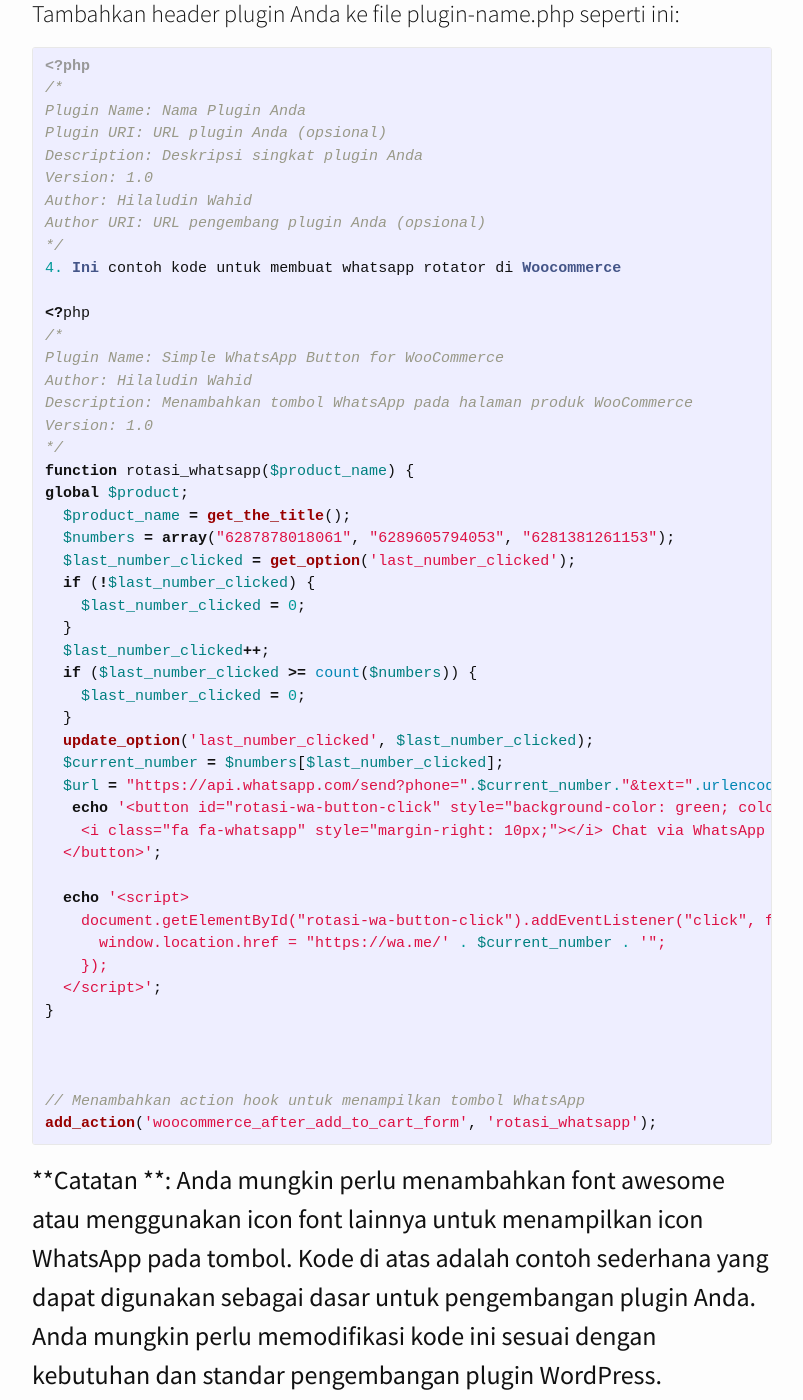
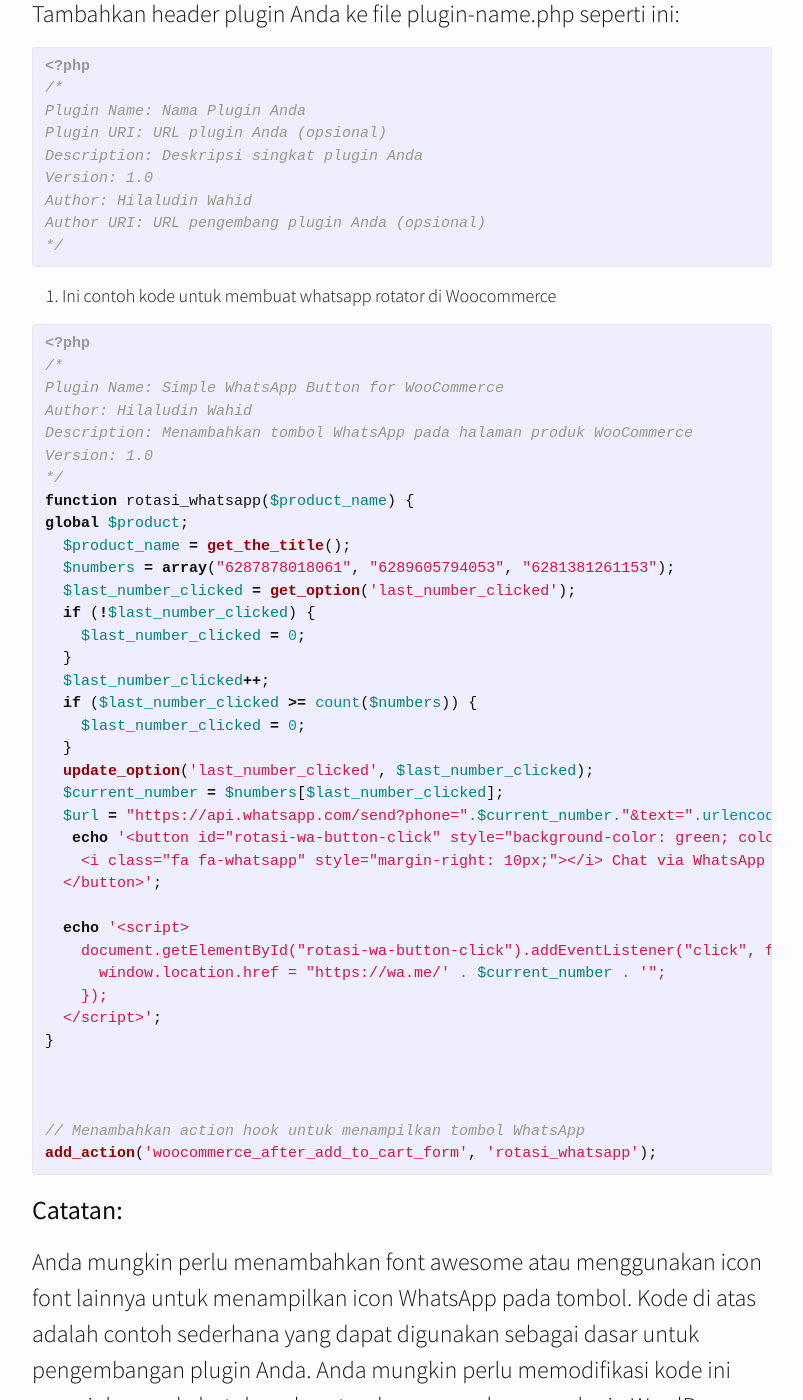
Before and after one commit to hylal/hilaludinwahid.github.io, a Jekyll site: the page built from _posts/2016-03-30-design-stories.markdown, in a window 1280 px wide and 1400 px high, scrolled down 917 px. Shown: the whole window, without its empty margins (238-1041 px from the left). Built offline with Jekyll 4.4.1, drawn with Linux system fonts in a browser that asks for light colours; nearby versions of some CDN libraries; some of the changed text lies outside the part shown.

Commit message:
Update 2016-03-30-design-stories.markdown

```diff
--- a/_posts/2016-03-30-design-stories.markdown
+++ b/_posts/2016-03-30-design-stories.markdown
@@ -10,6 +10,7 @@ Untuk membuat **plugin WordPress** untuk WooCommerce dengan rotasi tombol WhatsA
 Buat folder baru dengan nama plugin Anda di direktori wp-content/plugins.
 Buat file plugin baru dengan nama plugin-name.php di folder plugin Anda.
 Tambahkan header plugin Anda ke file plugin-name.php seperti ini:
+
 {% highlight php %}
 <?php
 /*
@@ -20,8 +21,11 @@ Version: 1.0
 Author: Hilaludin Wahid
 Author URI: URL pengembang plugin Anda (opsional)
 */
+
+{% endhighlight %}
 4. Ini contoh kode untuk membuat whatsapp rotator di Woocommerce
 
+{% highlight php %}
 <?php
 /*
 Plugin Name: Simple WhatsApp Button for WooCommerce
@@ -64,4 +68,5 @@ add_action('woocommerce_after_add_to_cart_form', 'rotasi_whatsapp');
 
 
 
-### **Catatan **: Anda mungkin perlu menambahkan font awesome atau menggunakan icon font lainnya untuk menampilkan icon WhatsApp pada tombol. Kode di atas adalah contoh sederhana yang dapat digunakan sebagai dasar untuk pengembangan plugin Anda. Anda mungkin perlu memodifikasi kode ini sesuai dengan kebutuhan dan standar pengembangan plugin WordPress.
+### Catatan:
+Anda mungkin perlu menambahkan font awesome atau menggunakan icon font lainnya untuk menampilkan icon WhatsApp pada tombol. Kode di atas adalah contoh sederhana yang dapat digunakan sebagai dasar untuk pengembangan plugin Anda. Anda mungkin perlu memodifikasi kode ini sesuai dengan kebutuhan dan standar pengembangan plugin WordPress.
```
